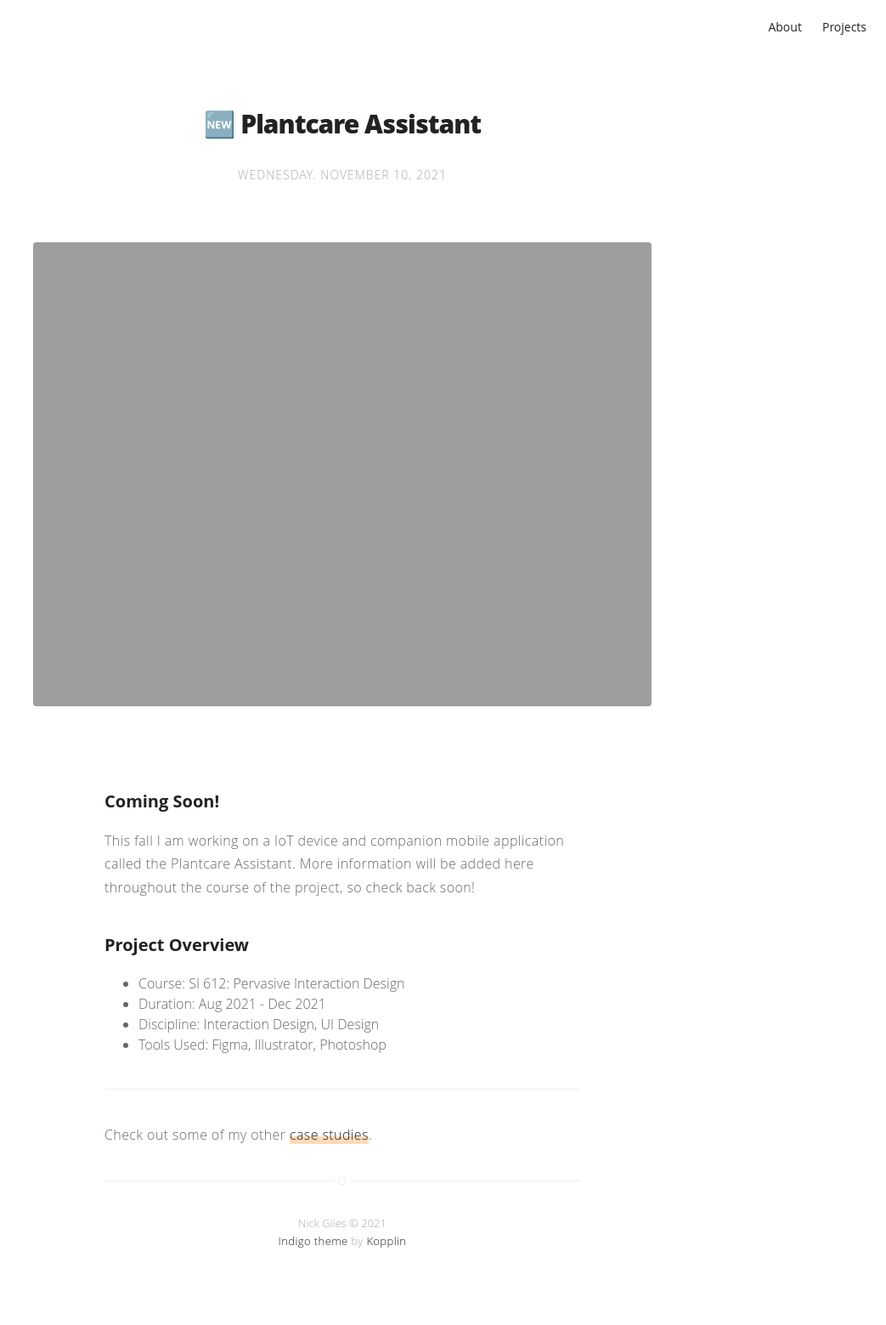
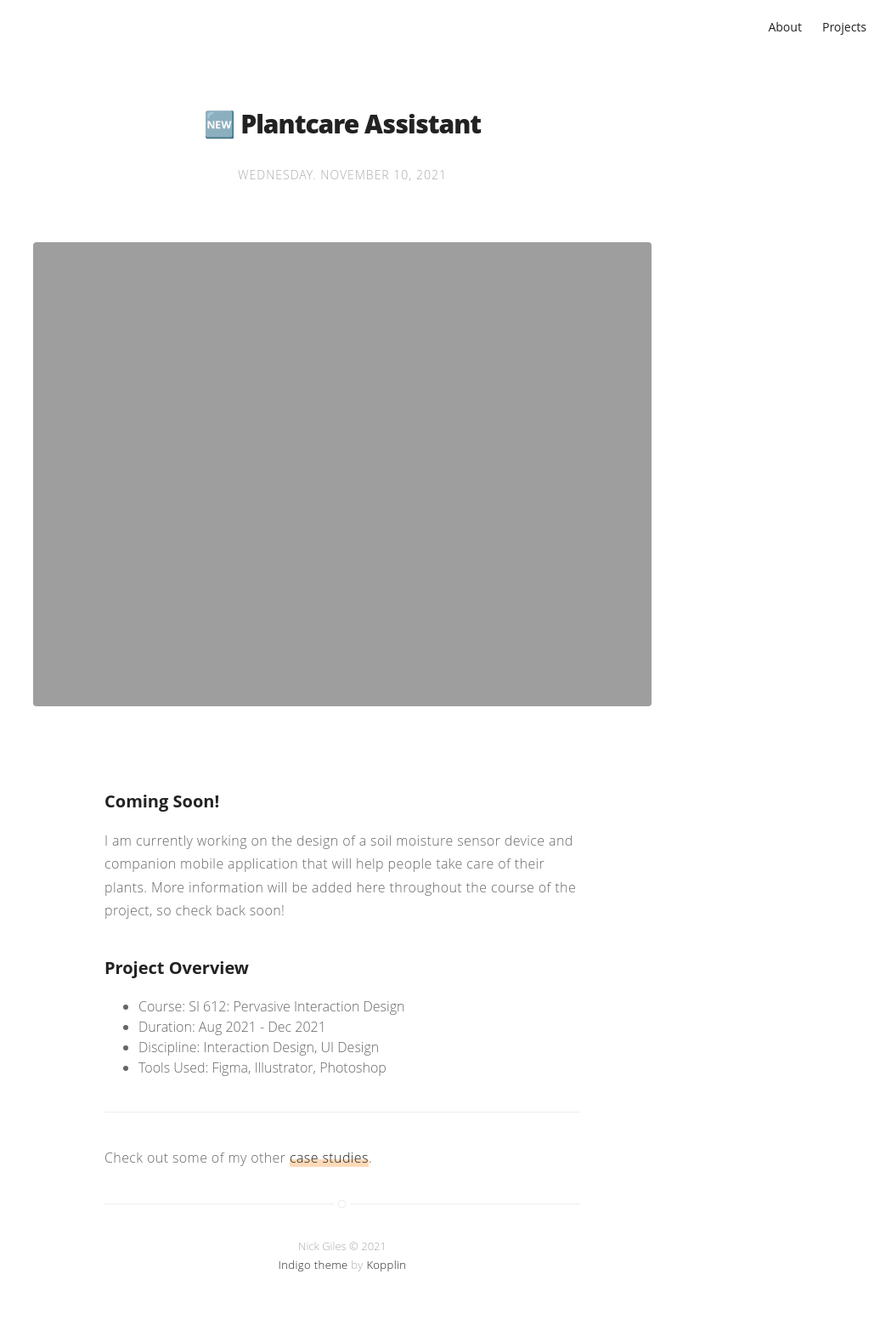
Before and after one commit to Nicholasdgiles/nicholasgiles.github.io, a Jekyll site: the page built from _posts/2021-11-10-plantcare.markdown, in a window 1280 px wide. Shown: the whole page at 85% size, without its empty margins (237-1280 px from the left). Built offline with Jekyll 4.4.1, drawn with Linux system fonts in a browser that asks for light colours; before the commit the page ends 1532 px from its top, so only the background shows below that.

Commit message:
Update 2021-11-10-plantcare.markdown

```diff
--- a/_posts/2021-11-10-plantcare.markdown
+++ b/_posts/2021-11-10-plantcare.markdown
@@ -17,7 +17,7 @@ description: "Plantcare Assistant"
 
 ### Coming Soon!
 
-This fall I am working on a IoT device and companion mobile application called the Plantcare Assistant. More information will be added here throughout the course of the project, so check back soon!
+I am currently working on the design of a soil moisture sensor device and companion mobile application that will help people take care of their plants. More information will be added here throughout the course of the project, so check back soon!
 
 ### Project Overview
 * Course: SI 612: Pervasive Interaction Design
```
